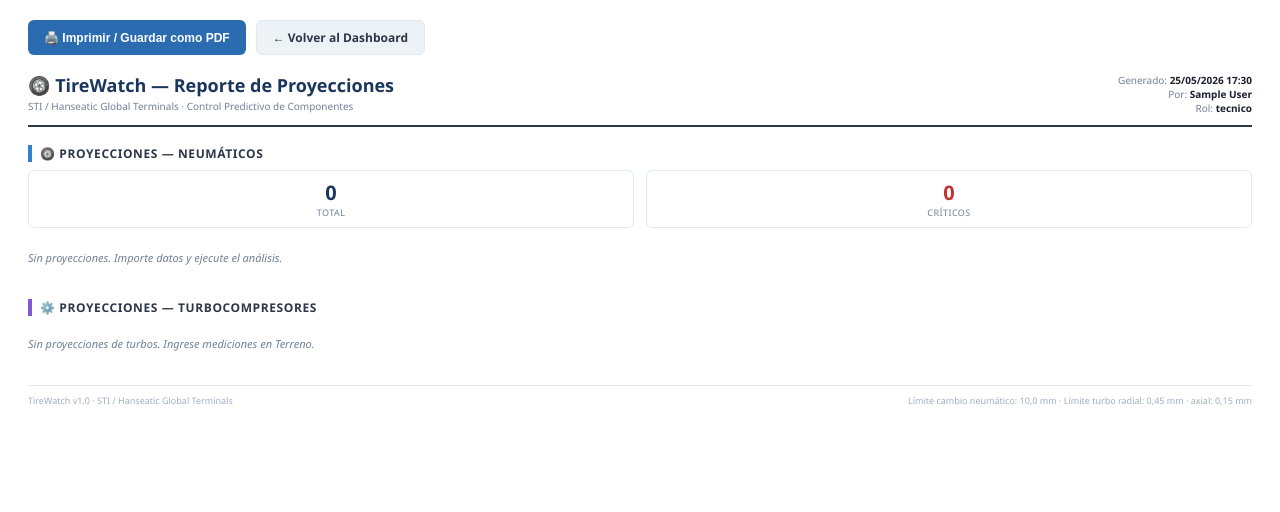
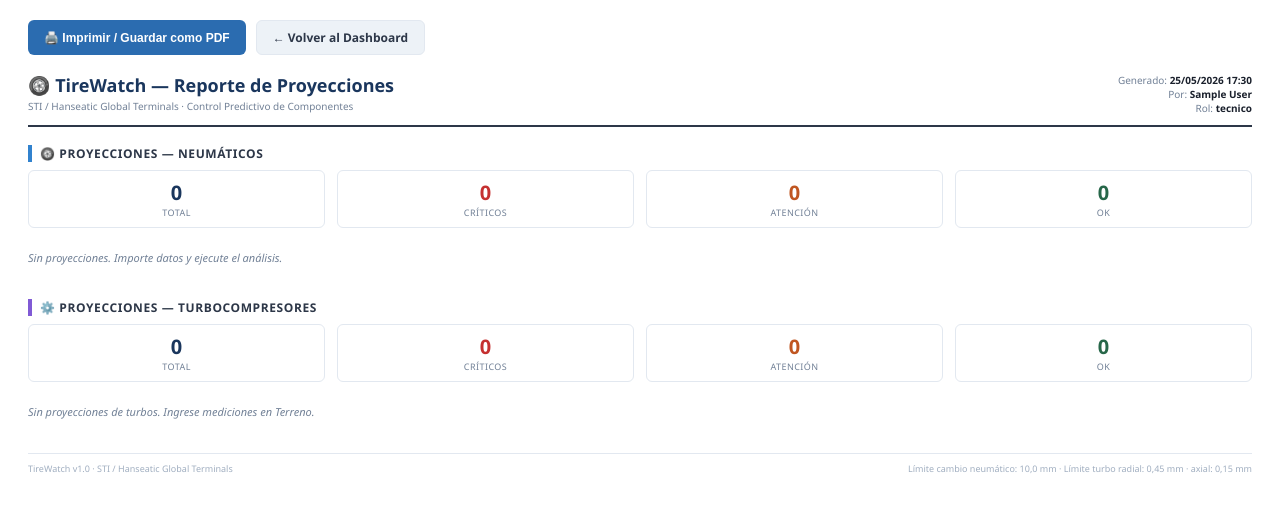
Before and after one commit to rgonzalez1043/Tirewatch_v1.0, a Django app: page /reportes/ in a window 1280 px wide. Shown: the top 512 px of the page. Run offline with Django 4.2, Linux system fonts and the light colour scheme; the visitor is signed in with stand-in values (Sample User, id 1); data comes from the database, SQL or seed files in the repository; data that the repository does not hold is empty.

Commit message:
feat: Enhance dashboard and report templates with toast notifications and improved stats display

```diff
--- a/backend/templates/web/reporte.html
+++ b/backend/templates/web/reporte.html
@@ -183,27 +183,24 @@
   <div class="section">
     <div class="section-title">🛞 Proyecciones — Neumáticos</div>
 
-    {% with total=proy_neumaticos.count %}
-    {% with criticos=proy_neumaticos|dictsort:"horas_restantes" %}
-
     <div class="stats-row">
       <div class="stat-box stat-total">
-        <div class="val">{{ proy_neumaticos.count }}</div>
+        <div class="val">{{ stats_neu.total }}</div>
         <div class="lbl">Total</div>
       </div>
       <div class="stat-box stat-critico">
-        <div class="val">
-          {% with cnt=0 %}
-          {% for p in proy_neumaticos %}{% if p.estado == "critico" %}{% with cnt=cnt|add:1 %}{% endwith %}{% endif %}{% endfor %}
-          {{ proy_neumaticos|length }}
-          {% endwith %}
-        </div>
+        <div class="val">{{ stats_neu.criticos }}</div>
         <div class="lbl">Críticos</div>
       </div>
+      <div class="stat-box stat-atencion">
+        <div class="val">{{ stats_neu.atencion }}</div>
+        <div class="lbl">Atención</div>
+      </div>
+      <div class="stat-box stat-ok">
+        <div class="val">{{ stats_neu.ok }}</div>
+        <div class="lbl">OK</div>
+      </div>
     </div>
-
-    {% endwith %}
-    {% endwith %}
 
     {% if proy_neumaticos %}
     <table>
@@ -254,6 +251,25 @@
   <!-- ═══════════════════════════════════════════════ -->
   <div class="section">
     <div class="section-title turbos">⚙️ Proyecciones — Turbocompresores</div>
+
+    <div class="stats-row">
+      <div class="stat-box stat-total">
+        <div class="val">{{ stats_turb.total }}</div>
+        <div class="lbl">Total</div>
+      </div>
+      <div class="stat-box stat-critico">
+        <div class="val">{{ stats_turb.criticos }}</div>
+        <div class="lbl">Críticos</div>
+      </div>
+      <div class="stat-box stat-atencion">
+        <div class="val">{{ stats_turb.atencion }}</div>
+        <div class="lbl">Atención</div>
+      </div>
+      <div class="stat-box stat-ok">
+        <div class="val">{{ stats_turb.ok }}</div>
+        <div class="lbl">OK</div>
+      </div>
+    </div>
 
     {% if proy_turbos %}
     <table>
--- a/backend/web/views.py
+++ b/backend/web/views.py
@@ -160,7 +160,7 @@ def reporte_proyecciones(request):
     Reporte imprimible de todas las proyecciones activas (neumáticos + turbos).
     Accesible en /reportes/ — usar Ctrl+P / Imprimir en el navegador para generar PDF.
     """
-    proy_neumaticos = (
+    proy_neumaticos = list(
         ProyeccionNeumaticos.objects
         .select_related("equipo")
         .order_by("horas_restantes")
@@ -172,10 +172,26 @@ def reporte_proyecciones(request):
     )
     config = ConfiguracionSistema.load()
 
+    # Pre-calcular stats de neumáticos en Python (los templates Django no permiten
+    # acumuladores mutables con {% with %}, lo que produce conteos incorrectos)
+    stats_neu = {"total": len(proy_neumaticos), "criticos": 0, "atencion": 0, "ok": 0}
+    for p in proy_neumaticos:
+        stats_neu[p.estado] += 1  # p.estado retorna 'critico' | 'atencion' | 'ok'
+
+    # Stats de turbos vía ORM (son simples porque el estado es un campo de BD)
+    stats_turb = proy_turbos.aggregate(
+        total=Count("id"),
+        criticos=Count("id", filter=Q(estado="CRITICO")),
+        atencion=Count("id", filter=Q(estado="ATENCION")),
+        ok=Count("id", filter=Q(estado="OK")),
+    )
+
     context = {
         "proy_neumaticos": proy_neumaticos,
         "proy_turbos": proy_turbos,
         "config": config,
         "usuario": request.user,
+        "stats_neu": stats_neu,
+        "stats_turb": stats_turb,
     }
     return render(request, "web/reporte.html", context)
```
Also changed, not shown: backend/templates/web/dashboard.html (+30 -5 lines), backend/templates/web/terreno.html (+49 -14 lines).
